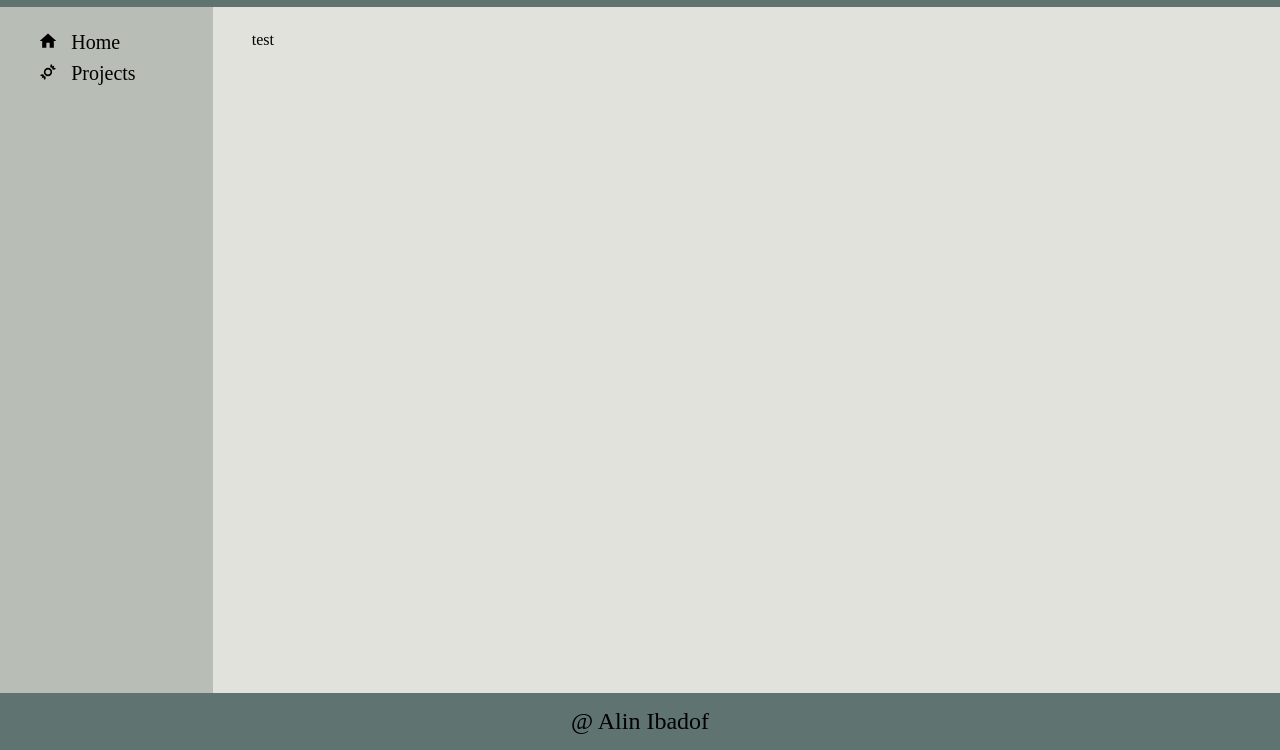
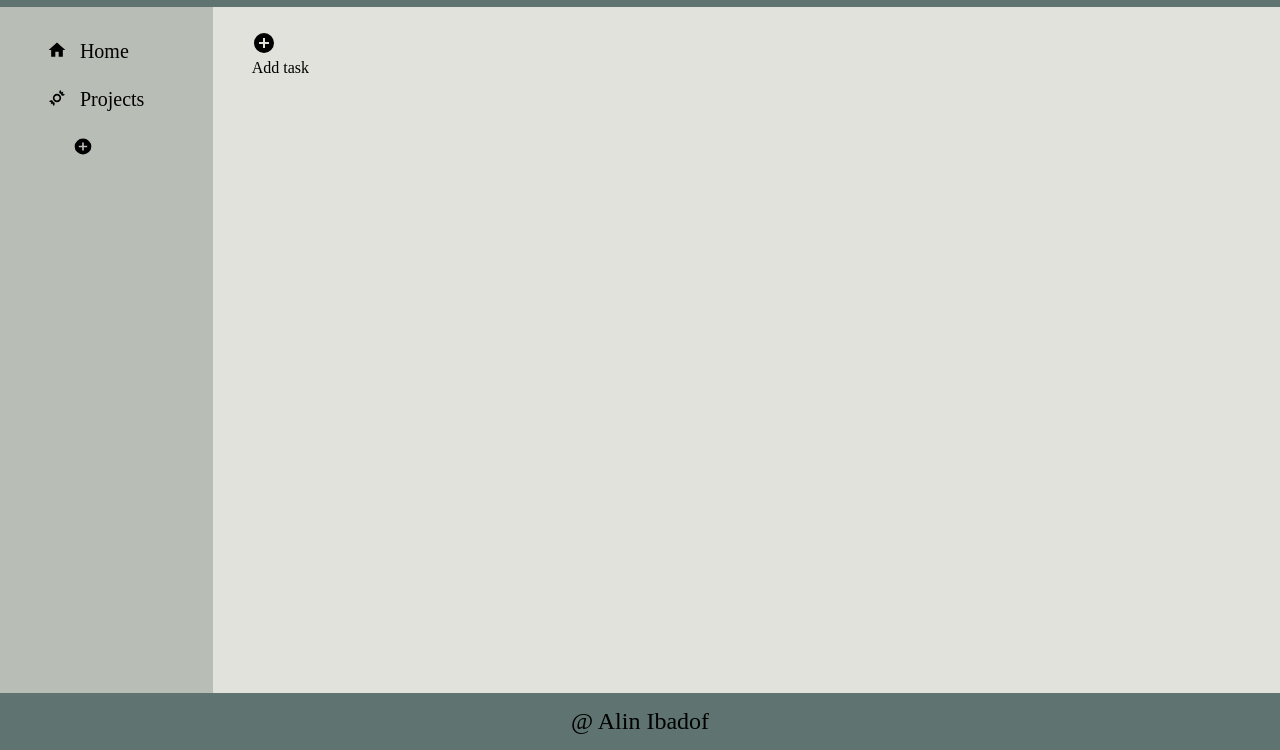
Before and after one commit to AlinIbadof/project-todolist, a website built with webpack: page dist/index.html in a window 1280 px wide. Shown: the part 50-800 px from the top of the page. Built offline with nearby package versions, Linux system fonts and the light colour scheme.

Commit message:
add new project button, add new task button

```diff
--- a/src/page-load.js
+++ b/src/page-load.js
@@ -47,15 +47,22 @@ function createSidebar() {
   projectTitles.classList.add("title");
   projectTitles.textContent = "Projects";
 
+  const addProjectImage = document.createElement("img");
+  addProjectImage.setAttribute("src", "../src/plus.svg");
+  addProjectImage.classList.add("addprojectimage");
+
   const projects = document.createElement("div");
   projects.classList.add("projects");
 
   projectBar.appendChild(projectImage);
   projectBar.appendChild(projectTitles);
+
+  projects.appendChild(addProjectImage);
   projectBar.appendChild(projects);
 
   sidebar.appendChild(homeBar);
   sidebar.appendChild(projectBar);
+  sidebar.appendChild(projects);
 
   content.appendChild(sidebar);
 }
@@ -63,7 +70,22 @@ function createSidebar() {
 function createTodo() {
   const todoSection = document.createElement("div");
   todoSection.classList.add("todosection");
-  todoSection.textContent = "test"; // remove
+
+  const todoNew = document.createElement("div");
+  todoNew.classList.add("todotask");
+
+  const todoNewImage = document.createElement("img");
+  todoNewImage.setAttribute("src", "../src/plus.svg");
+  todoNewImage.classList.add("addtodoimage");
+
+  const todoNewTask = document.createElement("div");
+  todoNewTask.classList.add("addtodotext");
+  todoNewTask.textContent = "Add task";
+
+  todoNew.appendChild(todoNewImage);
+  todoNew.appendChild(todoNewTask);
+
+  todoSection.appendChild(todoNew);
 
   content.appendChild(todoSection);
 }
--- a/src/style.css
+++ b/src/style.css
@@ -2,6 +2,7 @@
   box-sizing: border-box;
   --headerColor: #5f7470;
   --sidebarColor: #b8bdb5;
+  --sidebarHoverColor: #a1a59f;
   --todoSectionColor: #e0e2db;
   --footerColor: #5f7470;
 }
@@ -19,6 +20,7 @@ body {
   grid-template-columns: 1fr 5fr;
 }
 
+/* Header section */
 .header {
   grid-column: 1 / 3;
   background-color: var(--headerColor);
@@ -38,7 +40,9 @@ body {
 .headertitle {
   font-size: 2rem;
 }
+/*-----------------------------------------------*/
 
+/* Sidebar section */
 .sidebar {
   grid-column: 1 / 2;
   background-color: var(--sidebarColor);
@@ -48,15 +52,23 @@ body {
   padding-top: 3vh;
 
   display: grid;
-  grid-template-rows: max-content;
+  grid-auto-rows: minmax(min-content, max-content);
   gap: 1vh;
 }
 
 .homebar {
   display: grid;
   grid-auto-flow: column;
-  grid-template-columns: max-content;
+  grid-template-columns: 0.25fr max-content;
   gap: 1vw;
+
+  padding: 5% 25% 5% 5%;
+  width: fit-content;
+}
+
+.homebar:hover {
+  background-color: pink;
+  border-radius: 10px;
 }
 
 .homeimage {
@@ -66,14 +78,41 @@ body {
 .projectbar {
   display: grid;
   grid-auto-flow: column;
-  grid-template-columns: max-content;
+  grid-template-columns: 0.25fr max-content;
   gap: 1vw;
+
+  padding: 5% 25% 5% 5%;
+  width: fit-content;
+}
+
+.projectbar:hover {
+  background-color: pink;
+  border-radius: 10px;
 }
 
 .projectimage {
   height: 1.25rem;
 }
 
+.addprojectimage {
+  height: 1.2rem;
+}
+
+.projects {
+  display: grid;
+  grid-auto-rows: minmax(min-content, max-content);
+  padding: 5% 25% 5% 20%;
+  width: fit-content;
+}
+
+.projects:hover {
+  background-color: pink;
+  border-radius: 10px;
+}
+
+/*-----------------------------------------------*/
+
+/* To-Do section */
 .todosection {
   grid-column: 2 / 3;
   background-color: var(--todoSectionColor);
@@ -81,7 +120,9 @@ body {
   padding-left: 3vw;
   padding-top: 3vh;
 }
+/*-----------------------------------------------*/
 
+/* Footer section */
 .footer {
   grid-column: 1 / 3;
   background-color: var(--footerColor);
@@ -91,3 +132,4 @@ body {
   justify-items: center;
   align-items: center;
 }
+/*-----------------------------------------------*/
```
Also changed, not shown: dist/main.js, src/plus.svg (added).
